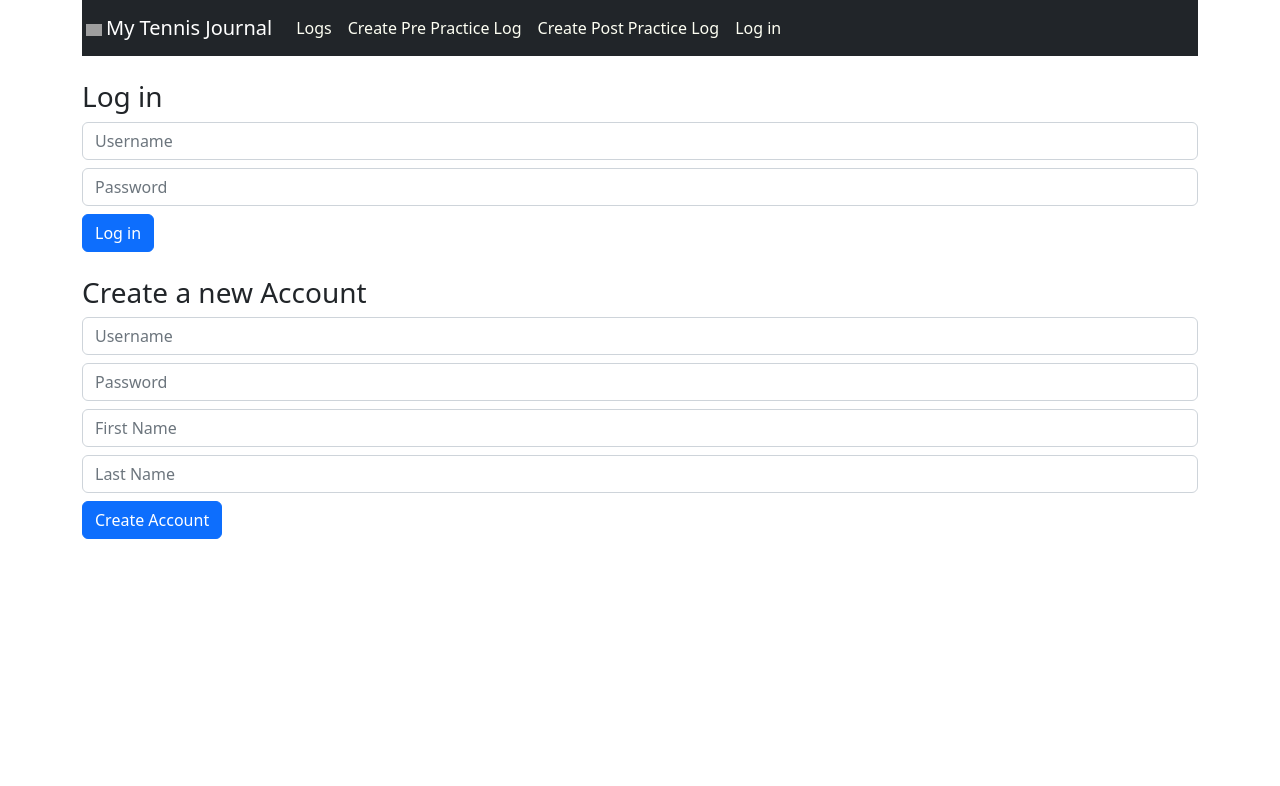
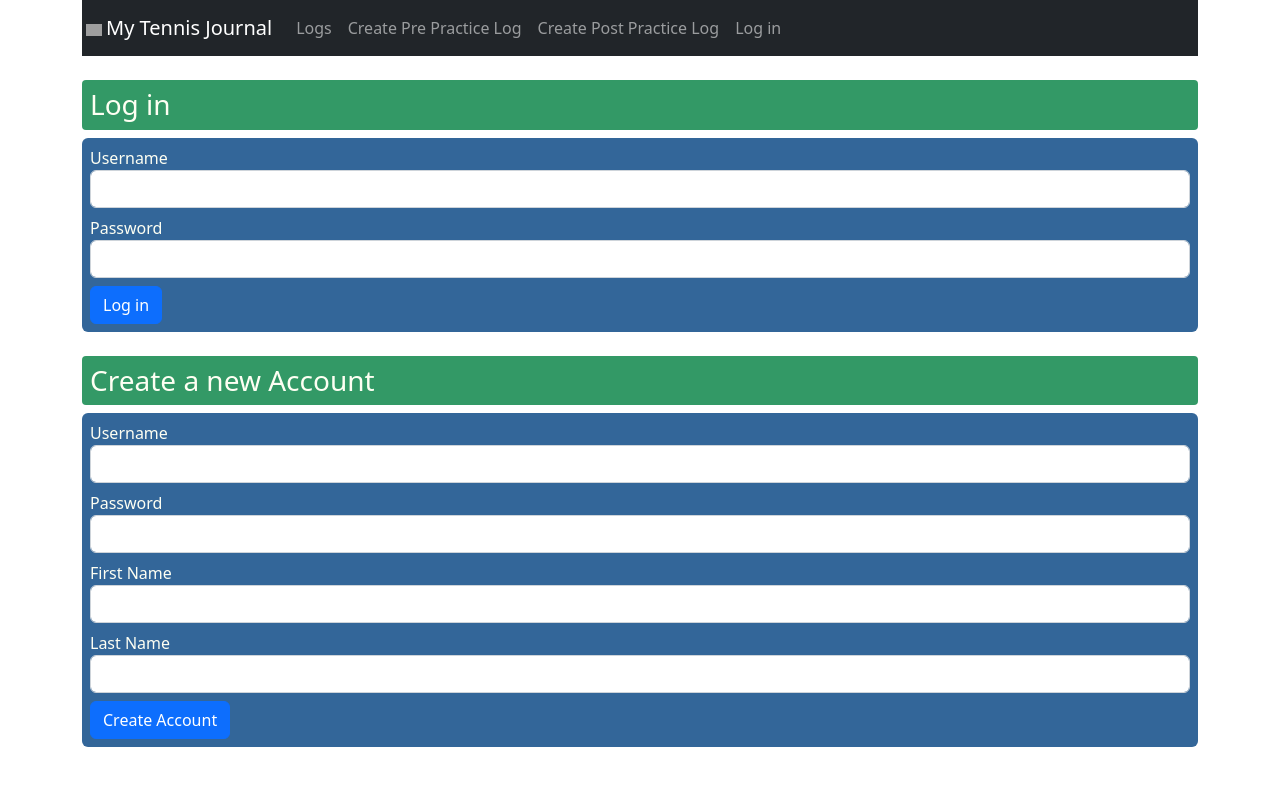
Before and after one commit to matthewsah/my-tennis-journal, a React (Create React App) app: page /account in a window 1280 px wide. Shown: the top 786 px of the page. Built offline with nearby package versions, Linux system fonts and the light colour scheme; grey boxes are pictures that could not be loaded.

Commit message:
added more styling

```diff
--- a/src/App.js
+++ b/src/App.js
@@ -1,5 +1,4 @@
 import React, {useState} from 'react';
-import "bootstrap/dist/css/bootstrap.min.css"
 import {BrowserRouter as Router, Routes, Route} from "react-router-dom";
 
 import Navbar from "./components/navbar.component.tsx";
@@ -7,6 +6,8 @@ import Logs from "./components/logs.component.tsx";
 import Login from "./components/login.component.tsx";
 import CreatePrePracticeLog from "./components/create-pre-practice-log.component.tsx"
 import CreatePostPracticeLog from "./components/create-post-practice-log.component.tsx"
+
+import "bootstrap/dist/css/bootstrap.min.css"
 
 console.warn = console.error = () => {};
 
--- a/src/components/create-post-practice-log.component.tsx
+++ b/src/components/create-post-practice-log.component.tsx
@@ -1,7 +1,7 @@
 import React, { Component, Fragment } from "react";
 import DatePicker from "react-datepicker";
 import "react-datepicker/dist/react-datepicker.css";
-import "../styles/create-log-styles.css";
+import "../styles/form-styles.css";
 import axios from "axios";
 
 interface IPostPracticeLogProps extends ParameterDecorator {
@@ -38,7 +38,7 @@ const FocusItem = function (props) {
 
       <div className="focus-item-evaluation">
         <label htmlFor={`focus${props.focusItemNumber}Evaluation`}>
-          Performance:{" "}
+          Performance
         </label>
         <input
           name={`focus${props.focusItemNumber}Evaluation`}
@@ -187,9 +187,9 @@ export default class CreatePostPracticeLog extends Component<
   render() {
     return this.props.currentUser !== undefined ? (
       <Fragment>
-        <h4>Create a new Post Practice Log</h4>
+        <h4 className="form-title p-2">Create a new Post Practice Log</h4>
         {/* in this form we will need the date, optional focusitems, reflection: textarea */}
-        <form onSubmit={this.onSubmitLog}>
+        <form className="post-practice-form p-2" onSubmit={this.onSubmitLog}>
           <div>
             <label>Date of Practice</label>
             <DatePicker
--- a/src/components/create-pre-practice-log.component.tsx
+++ b/src/components/create-pre-practice-log.component.tsx
@@ -1,7 +1,7 @@
 import React, { Component, Fragment } from "react";
 import DatePicker from "react-datepicker";
 import "react-datepicker/dist/react-datepicker.css";
-import "../styles/create-log-styles.css";
+import "../styles/form-styles.css";
 import axios from "axios";
 
 interface IPrePracticeLogProps extends ParameterDecorator {
@@ -114,7 +114,7 @@ export default class CreatePostPracticeLog extends Component<
       );
       if (res.status === 200) {
         console.log("success");
-        // window.location.href = "/";
+        window.location.href = "/";
       } else {
         console.log("failure");
         throw new Error("Could not add log");
@@ -123,16 +123,16 @@ export default class CreatePostPracticeLog extends Component<
       console.error(
         `Error trying to log in: ${e instanceof Error ? e.message : e}`
       );
-      // window.location.reload();
+      window.location.reload();
     }
   }
 
   render() {
     return this.props.currentUser !== undefined ? (
       <Fragment>
-        <h4>Create a new Pre Practice Log</h4>
+        <h4 className="form-title p-2">Create a new Pre Practice Log</h4>
         {/* in this form we will need the date, optional focusitems, reflection: textarea */}
-        <form onSubmit={this.onSubmitLog}>
+        <form className="pre-practice-form p-2" onSubmit={this.onSubmitLog}>
           <div>
             <label>Date of Practice</label>
             <DatePicker
@@ -144,6 +144,7 @@ export default class CreatePostPracticeLog extends Component<
             />
           </div>
 
+          <div className="mb-2">
             <PrePracticeFocusItem
               focusItemNumber={1}
               focusItemValue={this.state.focusItem1}
@@ -159,7 +160,7 @@ export default class CreatePostPracticeLog extends Component<
               focusItemValue={this.state.focusItem3}
               focusItemOnChange={this.onChangeFocusItem3}
             />
-
+          </div>
           <button type="submit" className="btn btn-primary">
             Create Log
           </button>
--- a/src/components/edit-practice-log.component.tsx
+++ b/src/components/edit-practice-log.component.tsx
@@ -1,7 +1,7 @@
 import React, { Component, Fragment } from "react";
 import DatePicker from "react-datepicker";
 import "react-datepicker/dist/react-datepicker.css";
-import "../styles/create-log-styles.css";
+import "../styles/form-styles.css";
 import axios from "axios";
 import mongoose from "mongoose";
 
@@ -203,7 +203,8 @@ export default class EditPracticeLog extends Component<
   render() {
     return (
       <Fragment>
-        <h4>Editing Practice Log</h4>
+        <br></br>
+        <h5>Edit Practice Log</h5>
         {/* in this form we will need the date, optional focusitems, reflection: textarea */}
         <form onSubmit={this.onSubmitEdits}>
           <FocusItem
@@ -234,7 +235,7 @@ export default class EditPracticeLog extends Component<
             </div>
             <textarea
               name="reflection"
-              className="reflection-text-area"
+              className="edit-reflection-text-area"
               required
               value={this.state.reflection}
               onChange={this.onChangeReflection}
--- a/src/components/journal-log.component.tsx
+++ b/src/components/journal-log.component.tsx
@@ -36,11 +36,12 @@ export default class JournalLog extends Component<
     return (
       <div className="log-card d-flex w-100 p-4 mb-4">
         <div className="d-flex w-100 align-items-center mb-2 log-card-header p-2">
-          <h3 className="log-card-date w-100 m-0">
+          <h4 className="log-card-date w-100 m-0">
             Practice Log: {this.props.date.toString().slice(0, 10)}
-          </h3>
+          </h4>
           <div className="d-flex align-items-center">
             <a
+              className="a"
               href="#"
               onClick={() => {
                 this.setState({
@@ -51,7 +52,11 @@ export default class JournalLog extends Component<
               edit
             </a>
             <span>|</span>
-            <a href="#" onClick={() => this.deleteLog(this.props._id)}>
+            <a
+              className="a"
+              href="#"
+              onClick={() => this.deleteLog(this.props._id)}
+            >
               delete
             </a>
           </div>
@@ -60,7 +65,7 @@ export default class JournalLog extends Component<
         {Object.keys(this.props.focusItems).length !== 0 ? (
           <div className="d-flex w-100 log-card-body">
             <div className="col-lg-3 col-md-4 col-sm-5">
-              <h4>Focus Items / Performance</h4>
+              <h5>Focus Items | Performance</h5>
               {Object.keys(this.props.focusItems).map((key, _) => {
                 return (
                   <div className="d-flex justify-content-between">
@@ -72,13 +77,13 @@ export default class JournalLog extends Component<
             </div>
             <div className="col-1"></div>
             <div className="col-lg-8 col-md-7 col-sm-6">
-              <h4>Reflection</h4>
+              <h5>Reflection</h5>
               <p>{this.props.reflection}</p>
             </div>
           </div>
         ) : (
           <div className="d-flex flex-column w-100 log-card-body">
-            <h4>Reflection</h4>
+            <h5>Reflection</h5>
             <p>{this.props.reflection}</p>
           </div>
         )}
--- a/src/components/login.component.tsx
+++ b/src/components/login.component.tsx
@@ -1,5 +1,5 @@
 import React, { Component, Fragment } from "react";
-import { Link } from "react-router-dom";
+import "../styles/form-styles.css";
 import axios from "axios";
 
 interface ILoginProps extends ParameterDecorator {
@@ -153,20 +153,22 @@ export default class Login extends Component<ILoginProps, ILoginState> {
       return (
         <Fragment>
           <div className="mb-4">
-            <h3>Log in</h3>
-            <form onSubmit={this.onSubmitLogin}>
+            <h3 className="form-title p-2">Log in</h3>
+            <form className="login-form p-2" onSubmit={this.onSubmitLogin}>
+              <label htmlFor="username">Username</label>
               <input
+                name="username"
                 type="text"
-                placeholder="Username"
                 required
                 className="form-control mb-2"
                 value={this.state.username}
                 onChange={this.onChangeUsername}
               />
 
+              <label htmlFor="password">Password</label>
               <input
+                name="password"
                 type="password"
-                placeholder="Password"
                 required
                 className="form-control mb-2"
                 value={this.state.password}
@@ -179,38 +181,45 @@ export default class Login extends Component<ILoginProps, ILoginState> {
             </form>
           </div>
           <div>
-            <h3>Create a new Account</h3>
-            <form onSubmit={this.onSubmitNewUser}>
+            <h3 className="form-title p-2">Create a new Account</h3>
+            <form
+              className="create-account-form p-2"
+              onSubmit={this.onSubmitNewUser}
+            >
+              <label htmlFor="create-account-username">Username</label>
               <input
+                name="create-account-username"
                 type="text"
-                placeholder="Username"
                 required
                 className="form-control mb-2"
                 value={this.state.newUsername}
                 onChange={this.onChangeNewUsername}
               />
 
+              <label htmlFor="create-account-password">Password</label>
               <input
+                name="create-account-password"
                 type="password"
-                placeholder="Password"
                 required
                 className="form-control mb-2"
                 value={this.state.newPassword}
                 onChange={this.onChangeNewPassword}
               />
 
+              <label htmlFor="first-name">First Name</label>
               <input
+                name="first-name"
                 type="text"
-                placeholder="First Name"
                 required
                 className="form-control mb-2"
                 value={this.state.firstName}
                 onChange={this.onChangeFirstName}
               />
 
+              <label htmlFor="last-name">Last Name</label>
               <input
+                name="last-name"
                 type="text"
-                placeholder="Last Name"
                 required
                 className="form-control mb-2"
                 value={this.state.lastName}
--- a/src/components/logs.component.tsx
+++ b/src/components/logs.component.tsx
@@ -1,6 +1,5 @@
 import React, { Component } from "react";
 import JournalLog from "./journal-log.component.tsx";
-import { Link } from "react-router-dom";
 import axios from "axios";
 
 interface ILogProps extends ParameterDecorator {
@@ -95,7 +94,7 @@ export default class Logs extends Component<ILogProps, ILogState> {
   }
 
   render() {
-    return (
+    return this.props.currentUser !== undefined ? (
       <div>
         <div>
           {this.state.incompleteLogs.length > 0 && <h2>Incomplete logs</h2>}
@@ -106,6 +105,8 @@ export default class Logs extends Component<ILogProps, ILogState> {
           {this.renderCompletedLogs()}
         </div>
       </div>
+    ) : (
+      <div>Sign in to view your logs</div>
     );
   }
 }
--- a/src/styles/create-log-styles.css
+++ b/src/styles/form-styles.css
@@ -9,6 +9,26 @@
 
 .pre-practice-focus-item {
   width: 100%;
+}
+
+.form-title {
+  background-color: #339966;
+  color: #fefff3;
+  border-radius: 4px;
+}
+
+.create-account-form,
+.login-form,
+.pre-practice-form,
+.post-practice-form {
+  background-color: #336699;
+  color: #fefff3;
+  border-radius: 6px;
+}
+
+.edit-reflection-text-area {
+  width: 100%;
+  border-radius: 4px;
 }
 
 @media (min-width: 320px) {
--- a/src/styles/log-styles.css
+++ b/src/styles/log-styles.css
@@ -10,10 +10,10 @@
   border-radius: 4px;
 }
 
-a {
+.a {
   color: #fefff3;
 }
 
-/* .log-card-date {
-
-} */
+.a:hover {
+  color: #336699;
+}
```
Lines whose indentation alone changed are shown as unchanged.
